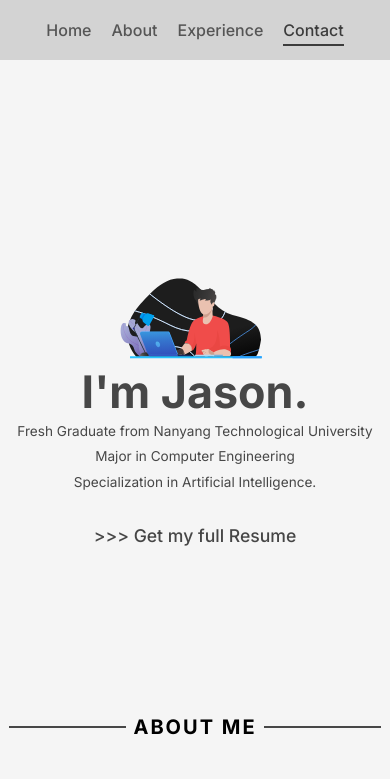
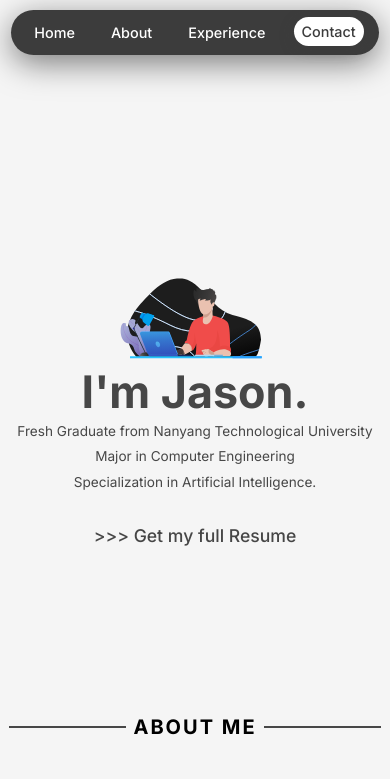
Before and after one commit to jason-701/jason-701.github.io, a React (Create React App) app: page / in a window 390 px wide. Shown: the top 779 px of the page. Built offline with nearby package versions, Linux system fonts and the light colour scheme.

Commit message:
navbar style change

```diff
--- a/src/components/horizontalscroll.css
+++ b/src/components/horizontalscroll.css
@@ -269,10 +269,10 @@
     height: 6px;
   }
   .box {
-    flex: 0 0 auto; /* don’t shrink/grow unexpectedly */
+    flex: 0 0 85vw; /* don’t shrink/grow unexpectedly */
     display: flex;
     justify-content: center; /* center the card inside */
-    width: auto;
+    width: 85vw;
   }
   .image-carousel {
     height: 35vh;
--- a/src/components/navbar.css
+++ b/src/components/navbar.css
@@ -1,51 +1,75 @@
 .navbar {
   font-family: Inter, sans-serif;
-
   position: fixed;
-  top: 0;
   left: 0;
-  /* left: 50%; */
-  /* transform: translateX(-50%); */
-  padding: 20px 0;
+  padding: 10px 0;
   z-index: 1000;
   width: 100%;
   display: flex;
   justify-content: center;
-  background-color: lightgray;
 }
 
 .navbar ul {
   list-style: none;
   margin: 0;
-  padding: 0;
+  padding: 6px 30px;
   display: flex;
   gap: 20px;
+  background: #3c3c3c;
+  border-radius: 50px;
+  box-shadow: 0 8px 32px rgba(0, 0, 0, 0.5);
+  position: relative;
 }
 
 .navbar li {
   display: inline-block;
+  position: relative;
 }
 
 .navbar a {
   text-decoration: none;
-  color: #555;
+  color: white;
   font-family: "Inter", sans-serif;
   font-size: 1rem;
   font-weight: 500;
-  padding: 4px 0;
-  border-bottom: 2px solid transparent;
+  padding: 6px 15px;
+  border-radius: 25px;
   transition: all 0.3s ease;
+  position: relative;
+  z-index: 2;
+  display: block;
 }
 
 .navbar a:hover {
   color: #333;
+  background: rgb(127, 127, 127);
 }
 
 .navbar a.active {
-  color: #3c3c3c; /* Blue color for active state */
-  border-bottom: 2px solid #3c3c3c;
+  color: #3c3c3c;
+  background: white;
+  box-shadow: 0 4px 15px rgba(60, 60, 60, 0.3);
+  transform: translateY(-1px);
 }
 
-/* phone */
+/* Phone */
 @media (max-width: 767px) {
+  .navbar {
+    padding: 10px 0;
+  }
+
+  .navbar ul {
+    padding: 8px 15px;
+    gap: 20px;
+  }
+
+  .navbar a {
+    padding: 6px 8px;
+    font-size: 0.9rem;
+  }
+
+  .navbar a.active {
+    box-shadow: 0 4px 15px rgba(60, 60, 60, 0.3);
+    transform: translateY(-1px);
+  }
 }
```
